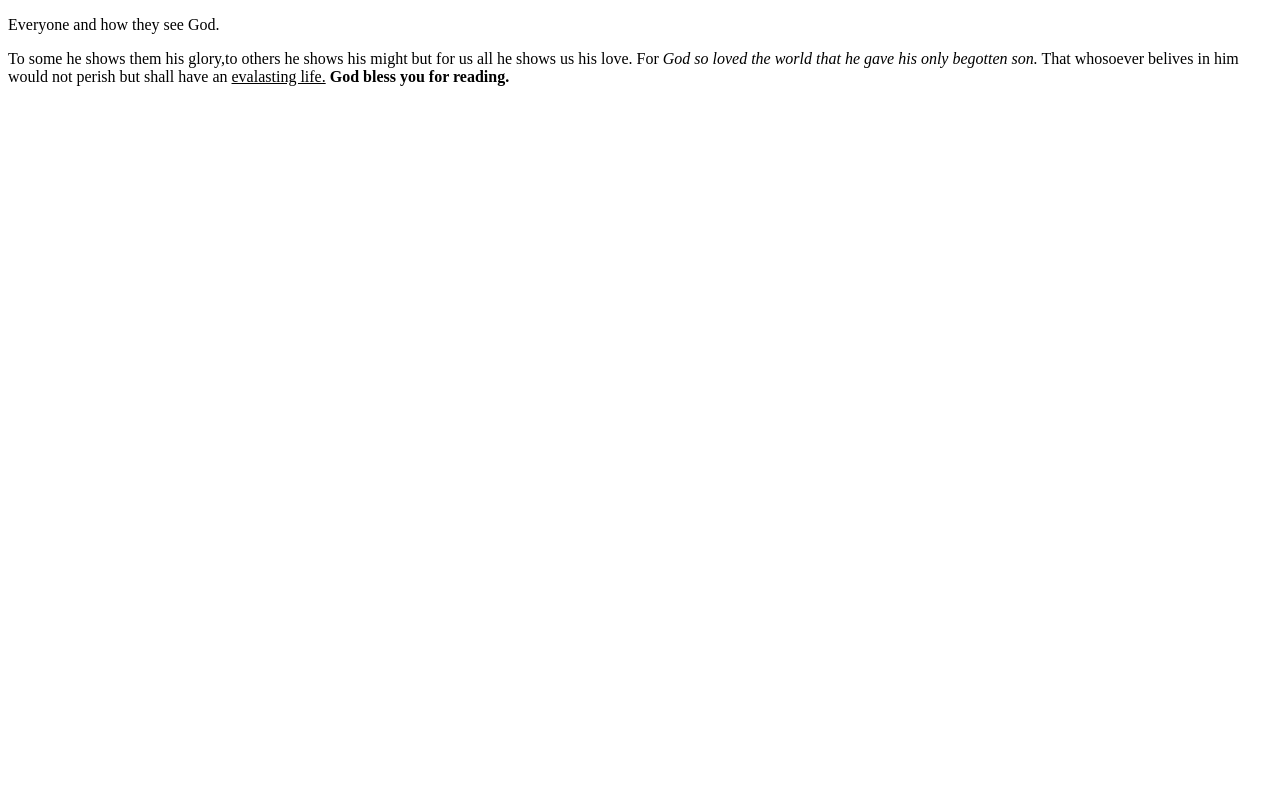
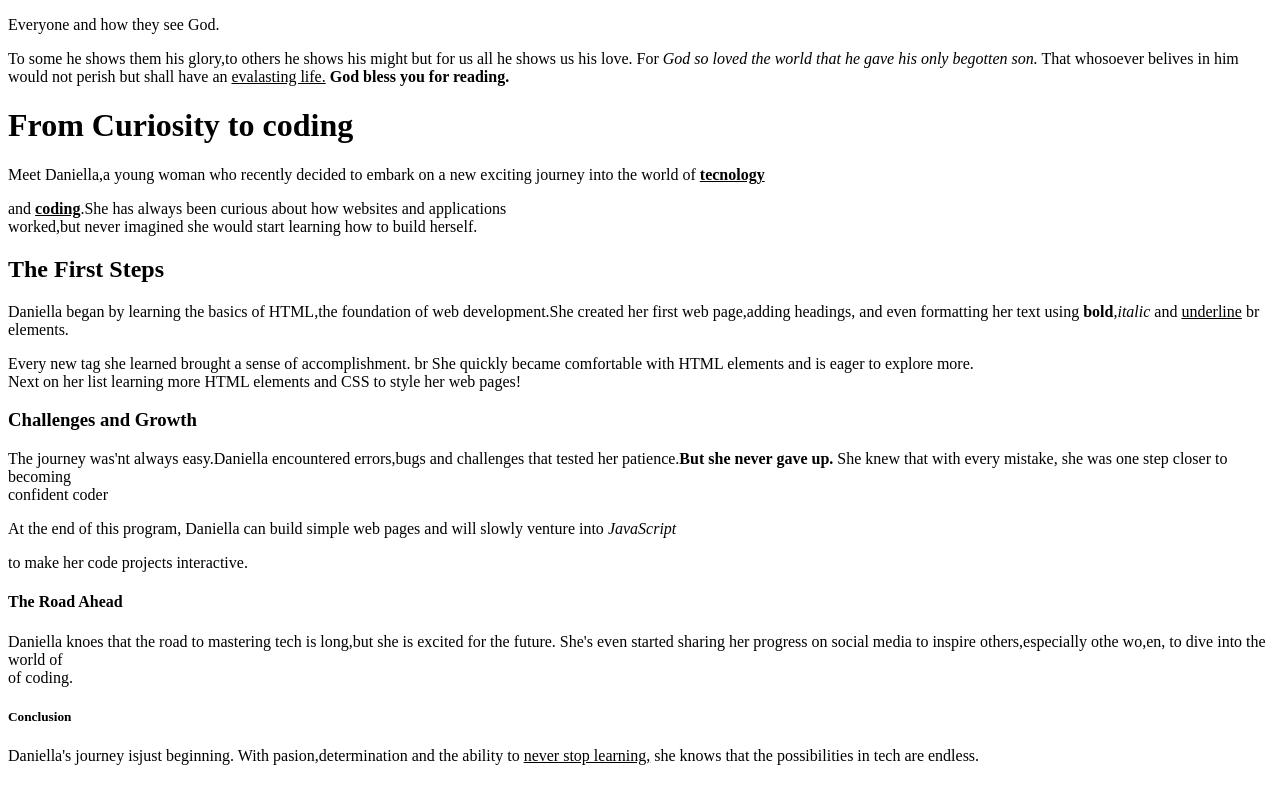
Before and after one commit to DaniellaOhenewaaAsumadu/T4G-homework1, a plain HTML site: page index.html in a window 1280 px wide. Drawn offline with Linux system fonts and the light colour scheme.

Commit message:
added my home page

```diff
--- a/index.html
+++ b/index.html
@@ -15,3 +15,28 @@
 
 </body>
 </html>
+<!DOCTYPE html>
+<html lang="en">
+<head>
+    <meta charset="UTF-8">
+    <meta name="viewport" content="width=device-width, initial-scale=1.0">
+    <title><b>My Jouurney into Tech</b></title>
+    <h1>From Curiosity to coding</h1>
+    <p>Meet Daniella,a young woman who recently decided to embark on a new exciting journey into the world of <b><u>tecnology</u></b></p> and <b><u>coding</u></b>.She has always been curious about how websites and applications <br>worked,but never imagined she would start learning how to build herself.
+     <h2>The First Steps</h2>
+     Daniella began by learning the basics of HTML,the foundation of web development.She created her first web page,adding headings, and even formatting her text using <b>bold</b>,<i>italic</i> and <u>underline</u> br
+     elements.
+     <p>Every new tag she learned brought a sense of accomplishment. br
+        She quickly became comfortable with HTML elements and is eager to explore more. <br>Next on her list learning more HTML elements and CSS to style her web pages!
+        <h3>Challenges and Growth</h3>
+        <p>The journey was'nt always easy.Daniella encountered errors,bugs and challenges that tested her patience.<b>But she never gave up.</b> She knew that with every mistake, she was one step closer to becoming <br>confident coder
+            <p>At the end of this program, Daniella can build simple web pages and will slowly venture into <i>JavaScript</i></p> to make her code projects interactive.
+            <h4>The Road Ahead</h4>
+            Daniella knoes that the road to mastering tech is long,but she is excited for the future. She's even started sharing her progress on social media to inspire others,especially othe wo,en, to dive into the world of <br>of coding.
+            <h5>Conclusion</h5>
+            <p>Daniella's journey isjust beginning. With pasion,determination and the ability to <u>never stop learning,</u> she knows that the possibilities in tech are endless.</p>
+</head>
+<body>
+
+</body>
+</html>
```
